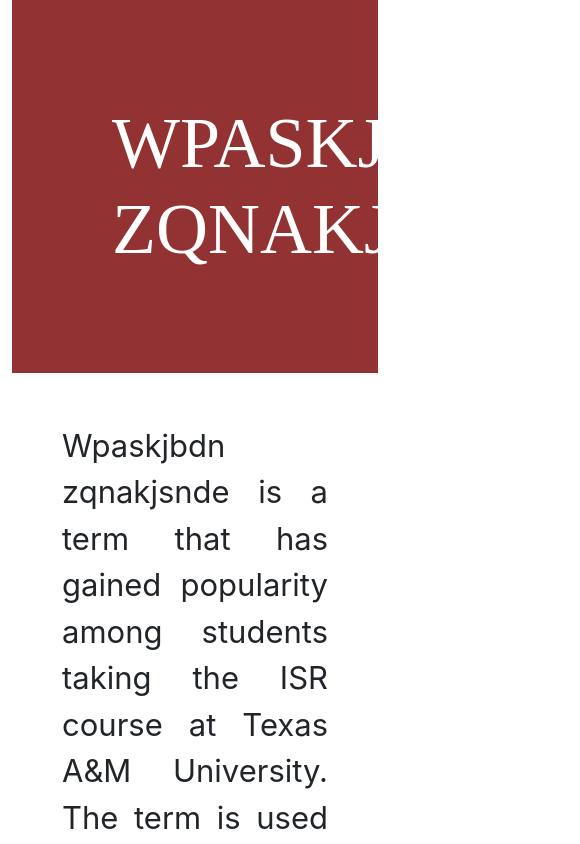
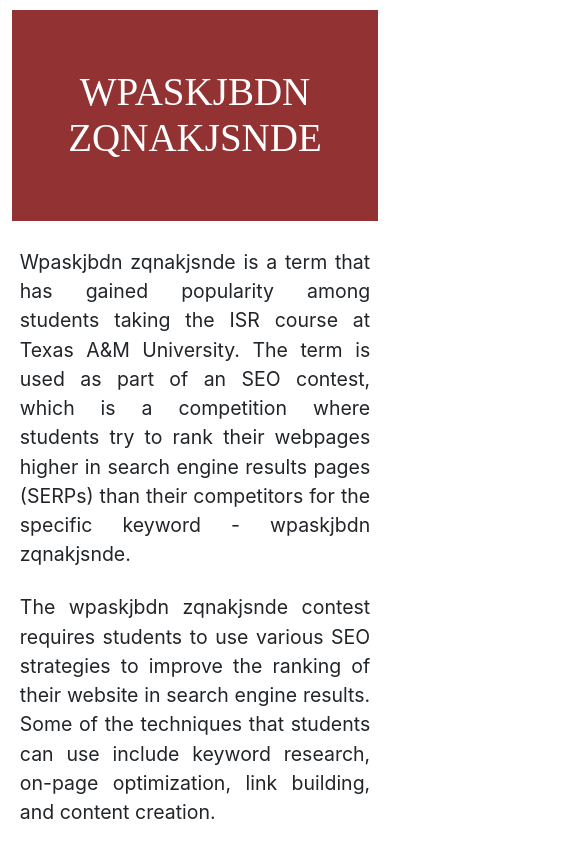
Before and after one commit to varshanipreddy/ISR_PVR_SEO, a React (Create React App) app: page / in a window 390 px wide. Shown: the top 844 px of the page, 580 px wide, since content can reach past the window. Built offline with nearby package versions, Linux system fonts and the light colour scheme.

Commit message:
flex update

```diff
--- a/public/index.html
+++ b/public/index.html
@@ -9,7 +9,7 @@
       name="description"
       content="wpaskjbdn zqnakjsnde"
     />
-    <link rel="apple-touch-icon" href="%PUBLIC_URL%/logo192.png" />
+    <link rel="apple-touch-icon" href="%PUBLIC_URL%/memo.png" />
     <!--
       manifest.json provides metadata used when your web app is installed on a
       user's mobile device or desktop. See https://developers.google.com/web/fundamentals/web-app-manifest/
@@ -24,10 +24,10 @@
       work correctly both with client-side routing and a non-root public URL.
       Learn how to configure a non-root public URL by running `npm run build`.
     -->
-    <title>React App</title>
+    <title>wpaskjbdn zqnakjsnde</title>
   </head>
   <body>
-    <noscript>You need to enable JavaScript to run this app.</noscript>
+    <noscript>wpaskjbdn zqnakjsnde SEO Contest</noscript>
     <div id="root"></div>
     <!--
       This HTML file is a template.
--- a/src/HomePage.css
+++ b/src/HomePage.css
@@ -1,27 +1,48 @@
-
 .container {
-  margin: 20 auto;
-  max-width: 1800px;
+  margin: 10px auto;
+  /* max-width: 2500px auto; */
+  display: flex;
+  flex-direction: column;
+  align-items: center;
   }
 
   .heading {
   background-color: #923232;
   text-align: center;
-  padding: 100px;
+  padding: 5vw;
+  width: 100%;
   }
 
   .heading h1 {
-  font-size: 72px;
+  font-size: 6vw;
   margin: 0;
   color: white;
   font-family: 'Times New Roman', Times, serif;
   }
 
   .content {
-  font-size: 31px;
+  font-size: 2.5vw;
   line-height: 1.5;
-  margin: 0 30px;
-  margin-top: 30px;
-  padding: 20px;
+  margin: 0 5vw;
+  margin-top: 5vw;
+  padding: 2vw;
   text-align: justify;
+  width: 100%;
+  display: grid;
+  grid-template-columns: 1fr;
+  grid-gap: 2vw;
   }
+
+  @media screen and (max-width: 768px) {
+  .heading h1 {
+  font-size: 10vw;
+  padding: 10vw 0;
+  }
+
+  .content {
+  font-size: 5vw;
+  margin: 0 2vw;
+  margin-top: 5vw;
+  padding: 2vw;
+  }
+  }
```
Also changed, not shown: public/manifest.json, public/memo.png (added), 10 other files (tests, documents, lock files or other folders). Lines whose indentation alone changed are shown as unchanged.
